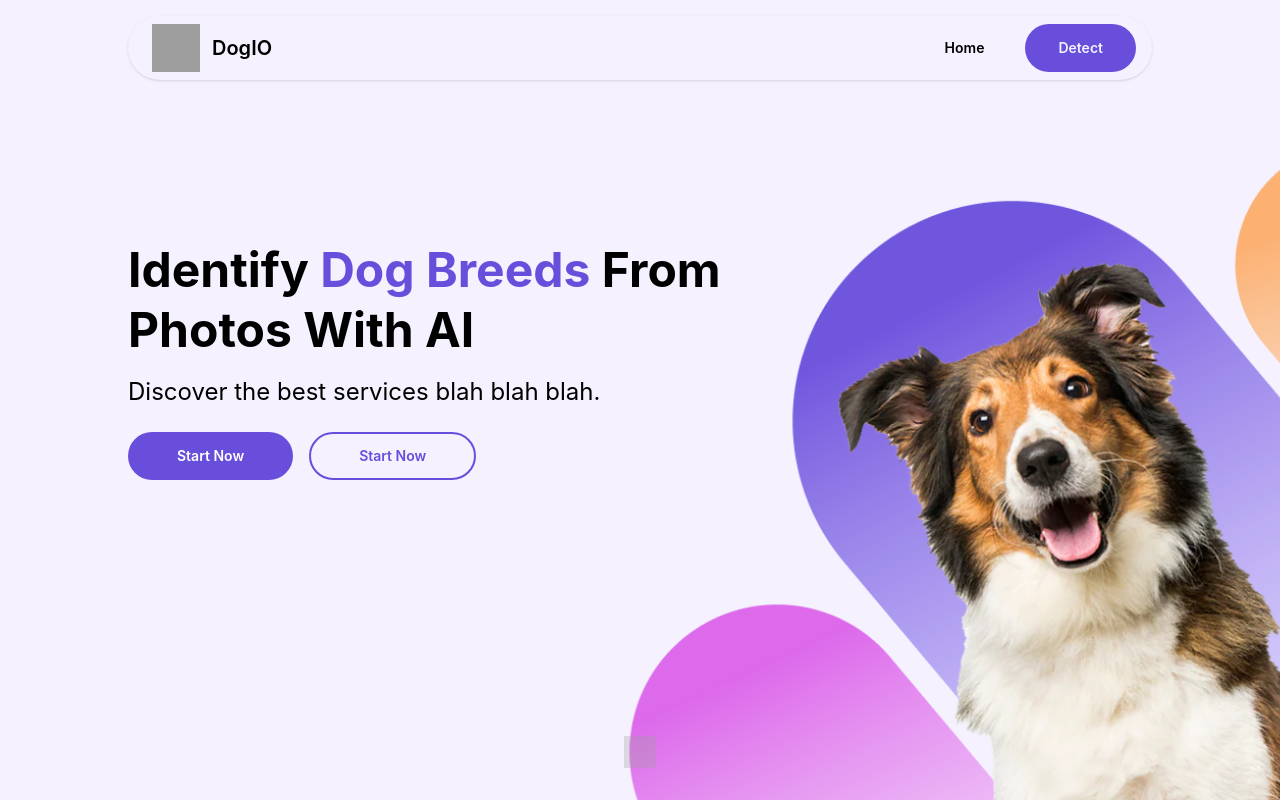
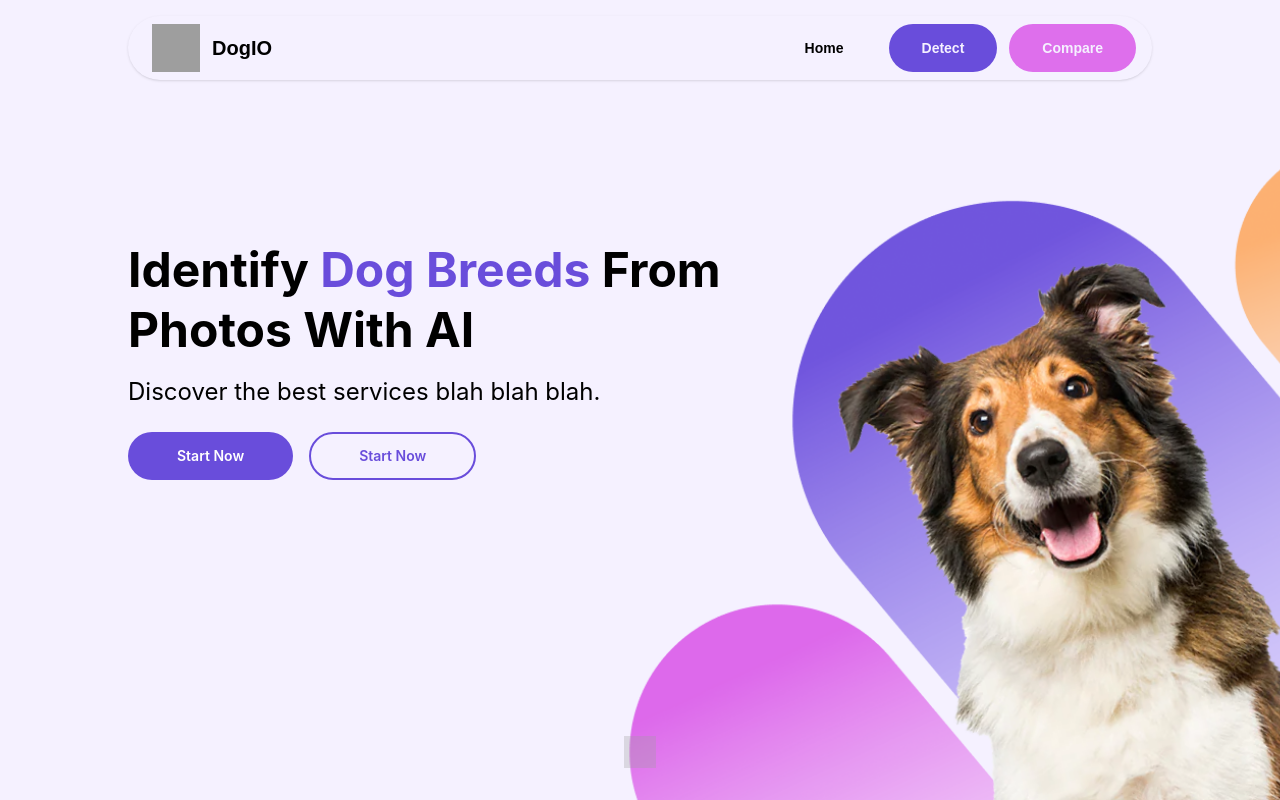
Before and after one commit to Rukun-Aaron/Dog_breeds, a React (Create React App) app in the folder frontend2/: page / in a window 1280 px wide. Built offline with nearby package versions, Linux system fonts and the light colour scheme; grey boxes are pictures that could not be loaded; what tailwindcss-animated would draw is missing.

Commit message:
minor stuff

```diff
--- a/frontend2/src/App.jsx
+++ b/frontend2/src/App.jsx
@@ -8,6 +8,7 @@ import {
 import Navbar from './components/NavBar';
 import ImageUploadNew from './pages/ImageUploadNew';
 import Homepage from './components/Homepage';
+import Compare from './pages/Compare';
 import './styles/scrollbar.css';
 
 function App() {
@@ -19,6 +20,7 @@ function App() {
           <Routes>
             <Route path="/" element={<Homepage />} />
             <Route path="/detection" element={<ImageUploadNew />} />
+            <Route path="/compare" element={<Compare />} />
           </Routes>
         </div>
       </div>
--- a/frontend2/src/components/NavBar.jsx
+++ b/frontend2/src/components/NavBar.jsx
@@ -22,17 +22,21 @@ function Navbar({ isHomepage }) {
               className="h-12 w-12"
             />
           </div>
-          <p className="text-xl font-semibold text-black">
+          <p className="text-xl  font-varela  font-semibold text-black">
             DogIO
           </p>
         </div>
       </div>
-      <div className="gap-2 pr-2">
-        <button onClick={() => navigate('/')} className="btn btn-ghost rounded-full px-8 py-2 text-black">
+      <div className="gap-3 pr-2">
+        <button onClick={() => navigate('/')} className="btn btn-ghost rounded-full px-8 py-2  font-varela text-black">
           Home
         </button>
-        <button className="bg-[#694DDB] px-8 rounded-full btn btn-ghost text-[#F5F1FF]" onClick={() => navigate('/detection')}>
+        {/* CHANGE LATER TO :6B5BBF */}
+        <button className="bg-[#694DDB] px-8 rounded-full btn btn-ghost text-[#F5F1FF]  font-varela" onClick={() => navigate('/detection')}>
           Detect
+        </button>
+        <button className="bg-[#DE6FEC] px-8 rounded-full btn btn-ghost text-[#F5F1FF]  font-varela" onClick={() => navigate('/compare')}>
+          Compare
         </button>
       </div>
     </div>)};
--- /dev/null
+++ b/frontend2/src/pages/Compare.jsx
@@ -0,0 +1,9 @@
+import React from 'react'
+
+const Compare = () => {
+  return (
+    <div>Compare</div>
+  )
+}
+
+export default Compare
```
